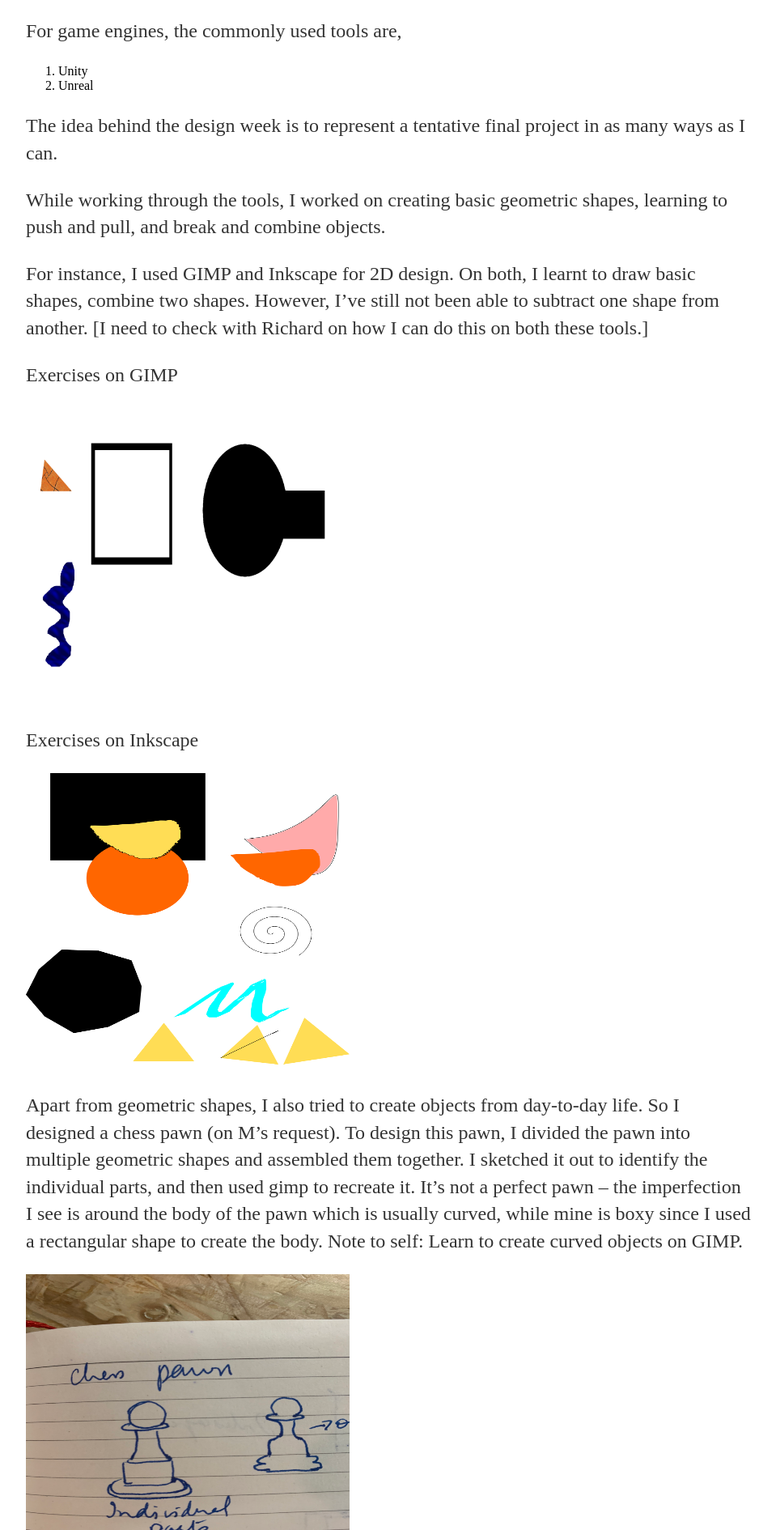
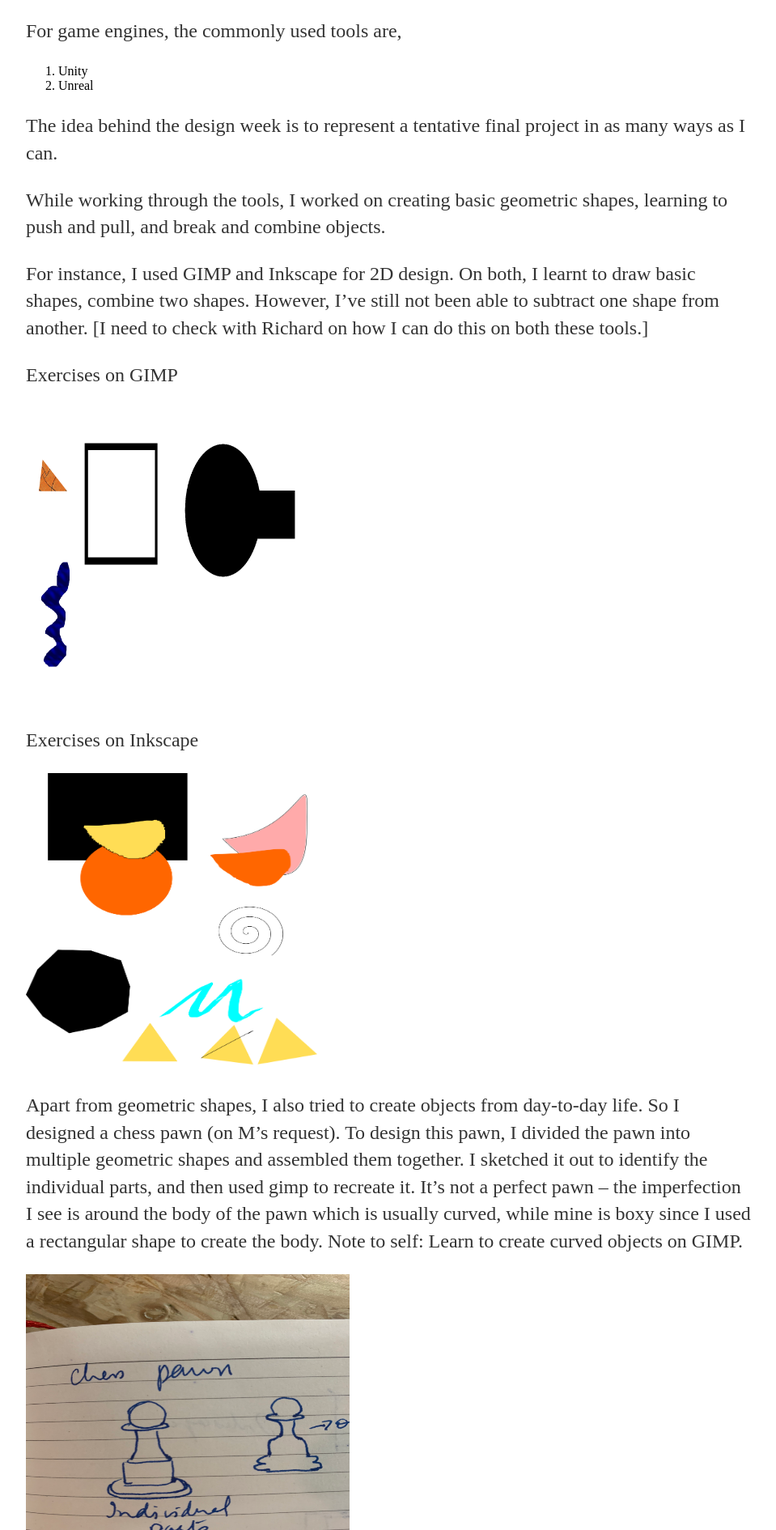
Before and after one commit to AN-M-M/AN-M-M.github.io, a Jekyll site: the page built from _posts/2019-11-11-Week-3-Design.md, in a window 1280 px wide. Shown: the part 2257-4147 px from the top of the page at 81% size, without its empty margins (160-1119 px from the left). Built offline with Jekyll 4.4.1, drawn with Linux system fonts in a browser that asks for light colours.

Commit message:
Update 2019-11-11-Week-3-Design.md

```diff
--- a/_posts/2019-11-11-Week-3-Design.md
+++ b/_posts/2019-11-11-Week-3-Design.md
@@ -80,11 +80,11 @@ For instance, I used GIMP and Inkscape for 2D design. On both, I learnt to draw
 
 Exercises on GIMP
 
-![idea 3](/images/learninggimp.png){:height="360px" width="400px"}
+![idea 3](/images/learninggimp.png){:height="360px" width="360px"}
 
 Exercises on Inkscape
 
-![idea 3](/images/learninginkscape.png){:height="360px" width="400px"}
+![idea 3](/images/learninginkscape.png){:height="360px" width="360px"}
 
 Apart from geometric shapes, I also tried to create objects from day-to-day life. So I designed a chess pawn (on M's request). To design this pawn, I divided the pawn into multiple geometric shapes and assembled them together. I sketched it out to identify the individual parts, and then used gimp to recreate it. It's not a perfect pawn -- the imperfection I see is around the body of the pawn which is usually curved, while mine is boxy since I used a rectangular shape to create the body. Note to self: Learn to create curved objects on GIMP.
 
```
